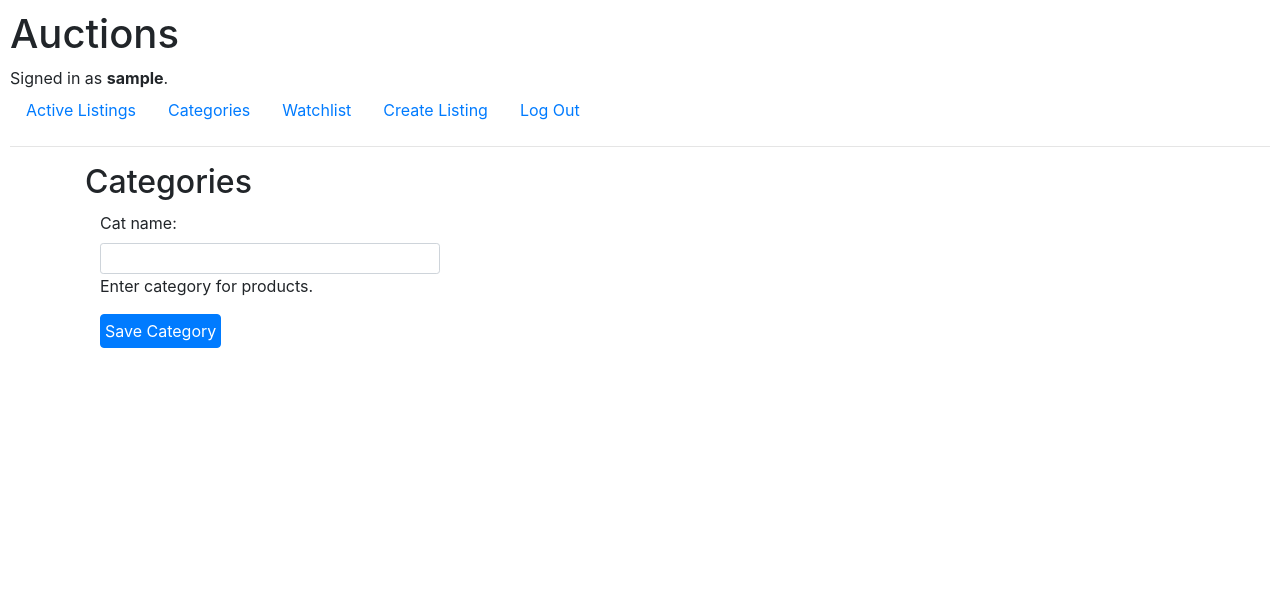
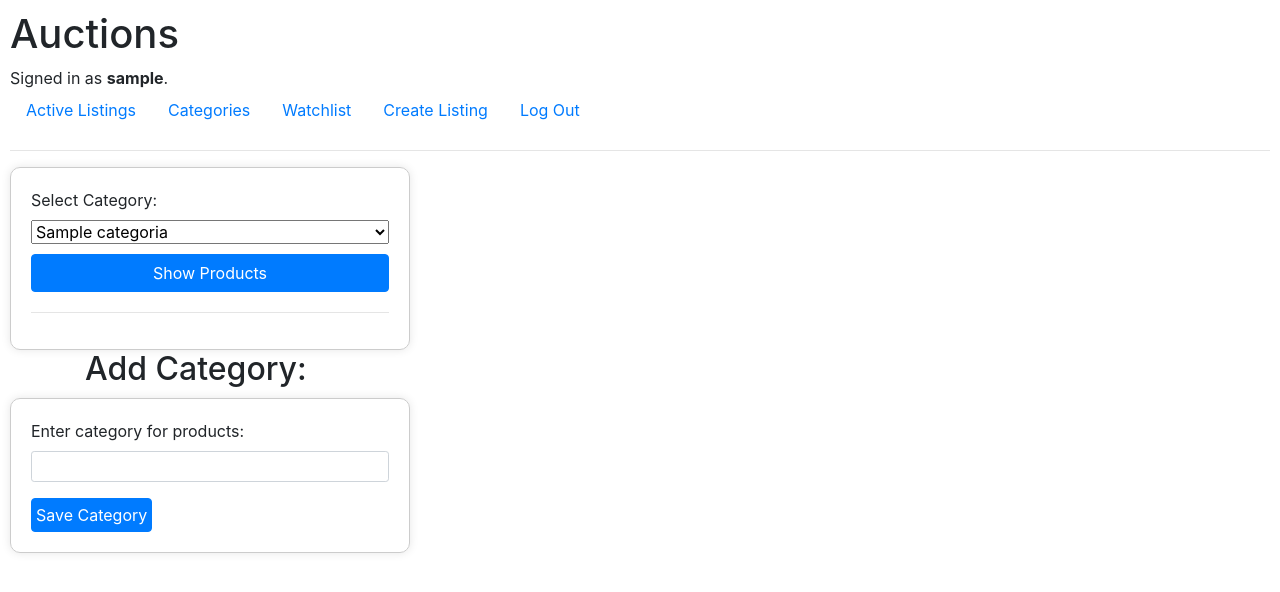
Before and after one commit to irenediaz1974/web50, a Django app: page /categories in a window 1280 px wide. Shown: the top 592 px of the page. Run offline with Django 3.2, Linux system fonts and the light colour scheme; a user stored in the database is signed in; tables that the repository leaves empty hold one stand-in row (values such as "Sample post").

Commit message:
All done

```diff
--- a/projects/2020/x/commerce/auctions/forms.py
+++ b/projects/2020/x/commerce/auctions/forms.py
@@ -6,7 +6,7 @@ from django.utils import timezone
 
 class Categoria_form(forms.ModelForm):
 
-    cat_name = forms.CharField(help_text="Enter category for products.", widget=forms.TextInput(attrs={'class': 'form-control form-control-sm', 'id': 'nombre_categoria'}))
+    cat_name = forms.CharField(label="Enter category for products:",  widget=forms.TextInput(attrs={'class': 'form-control form-control-sm', 'id': 'nombre_categoria'}))
 
     class Meta:
         model = Categoria
--- a/projects/2020/x/commerce/auctions/static/auctions/styles.css
+++ b/projects/2020/x/commerce/auctions/static/auctions/styles.css
@@ -74,3 +74,25 @@ a:hover {
     padding: 10px;
     border-radius: 5px;
 }
+
+.form-container {
+    max-width: 400px;
+    margin: 0;
+    padding: 20px;
+    border: 1px solid #ccc;
+    border-radius: 10px;
+    box-shadow: 0 0 10px rgba(0, 0, 0, 0.1);
+}
+
+#show_product_cat {
+    display: flex;
+    flex-direction: column;
+}
+
+#show_product_cat button {
+    margin-top: 10px;
+}
+
+hr {
+    margin-top: 20px;
+}
--- a/projects/2020/x/commerce/auctions/templates/auctions/categories.html
+++ b/projects/2020/x/commerce/auctions/templates/auctions/categories.html
@@ -10,23 +10,48 @@
   </ul>
 {% endif %}
 
+<div id="comments-section">
+  {% if products %}
+  <ul>
+      {% for product in products %}
+          <li>{{ product.p_nombre }}</li>
+          <img src="{{ product.id_imagen.imagen.url }}" alt="{{ product.p_nombre }}">
+      {% endfor %}
+  </ul>
+  {% endif %}
+</div>
+
+<div class="form-container">
+  <form id="show_product_cat" action="{% url 'categories' %}" method="post">
+    {% csrf_token %}
+    <input type="hidden" name="form_type" value="show_product_cat">
+    <label for="category-select">Select Category:</label>
+    <select id="category-select" name="category">
+        {% for category in categories %}
+            <option value="{{ category.id_cat__cat_name }}">{{ category.id_cat__cat_name }}</option>
+        {% endfor %}
+    </select>
+    <button type="submit" class="btn btn-primary">Show Products</button>
+  </form>
+  <hr>
+</div>
+
+
 <div class="container">
     <div class="row">
         <div class="col-md-4">
-            <h2>Categories</h2>
+            <h2>Add Category:</h2>
         </div>
+    </div>
 </div>
 
-<div class="container">
-    <div class="row">
-      <div class="col-md-4">
+<div class="form-container">
         <form id="categ-form" action="{% url 'categories'%}" method="post">
             {% csrf_token %}
-            {{ categoria.as_p }}
+            <input type="hidden" name="form_type" value="categoria_form">
+            {{ categ_form.as_p }}
             <button id="save_categ" type="submit" class="btn btn-primary p-1">Save Category</button>
        </form>
-      </div>
-    </div>
 </div>
 
 
--- a/projects/2020/x/commerce/auctions/views.py
+++ b/projects/2020/x/commerce/auctions/views.py
@@ -27,22 +27,26 @@ def index(request):
 
 @login_required
 def categories(request):
+    distinct_categories = Producto.objects.values('id_cat__cat_name').distinct()
     if request.method == 'POST':
-        categ_form = Categoria_form(request.POST, prefix='categ')
-        if categ_form.is_valid():
-            categoria = categ_form.save()
-            messages.success(request, 'Category saved successfully!')
-            return HttpResponseRedirect(reverse("categories"))
-        else:
-             print(categ_form.errors)  # Imprime los errores de validación de la categoría
+        form_type = request.POST.get('form_type')
+        if form_type == 'show_product_cat':
+            selected_category = request.POST.get('category')
+            products = Producto.objects.filter(id_cat__cat_name=selected_category)
+            categ_form = Categoria_form(prefix='categ')
+            return render(request, "auctions/categories.html", {'products': products, 'categories': distinct_categories,'categ_form': categ_form})
 
-    else:
-        categ_form= Categoria_form(prefix='categ')
+        elif form_type == 'categoria_form':
+            categ_form = Categoria_form(request.POST, prefix='categ')
+            if categ_form.is_valid():
+                categoria = categ_form.save()
+                messages.success(request, 'Category saved successfully!')
+                return redirect(reverse("categories"))
 
 
-    return render(request, "auctions/categories.html", {'categoria':categ_form})
+    categ_form = Categoria_form(prefix='categ')
+    return render(request, 'auctions/categories.html', {'categories': distinct_categories, 'categ_form': categ_form})
 
-# Vista para adicionar lista watchlist
 
 
 # Vista para implementar subasta
```
Also changed, not shown: projects/2020/x/commerce/README.md.
